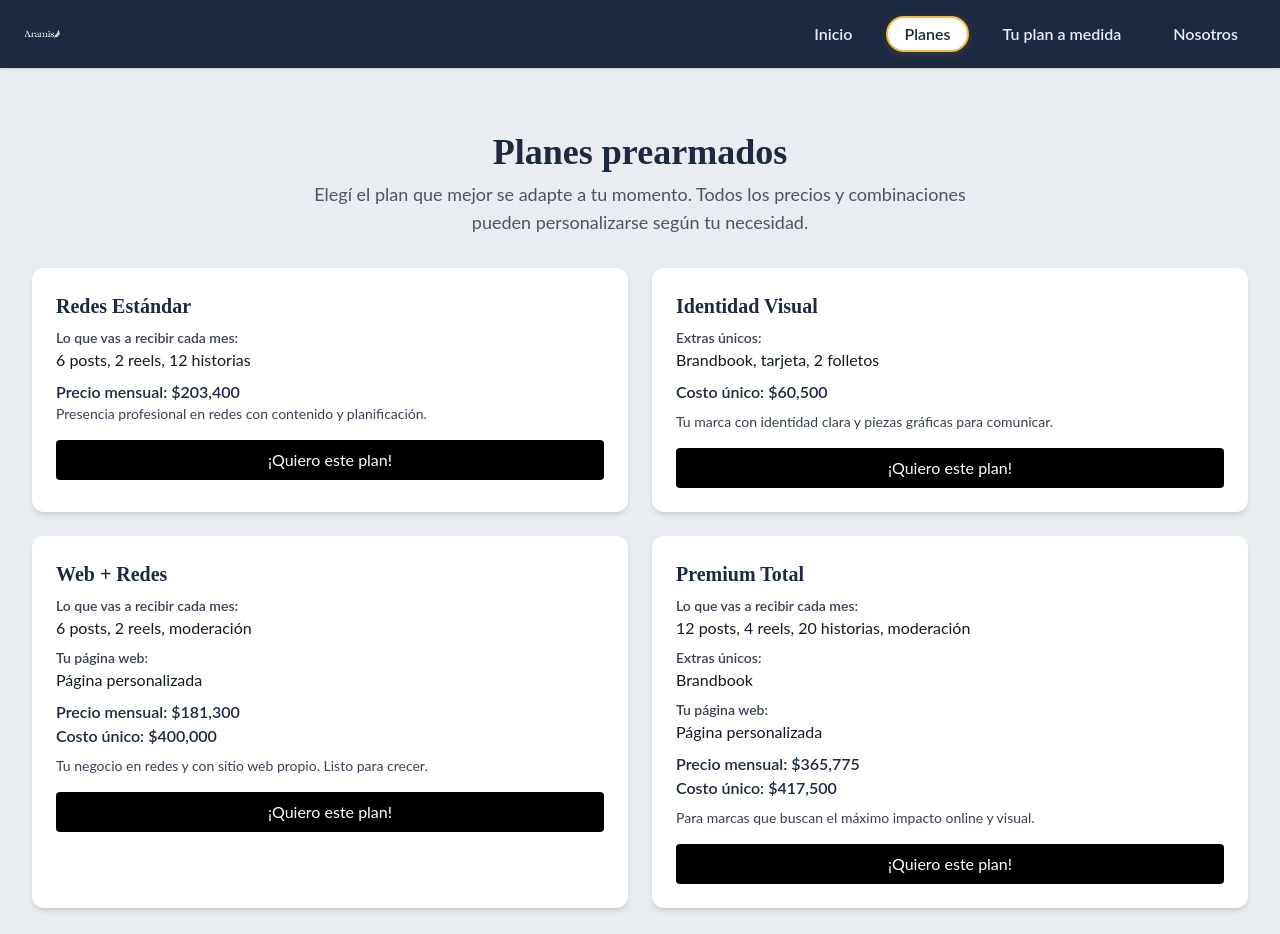
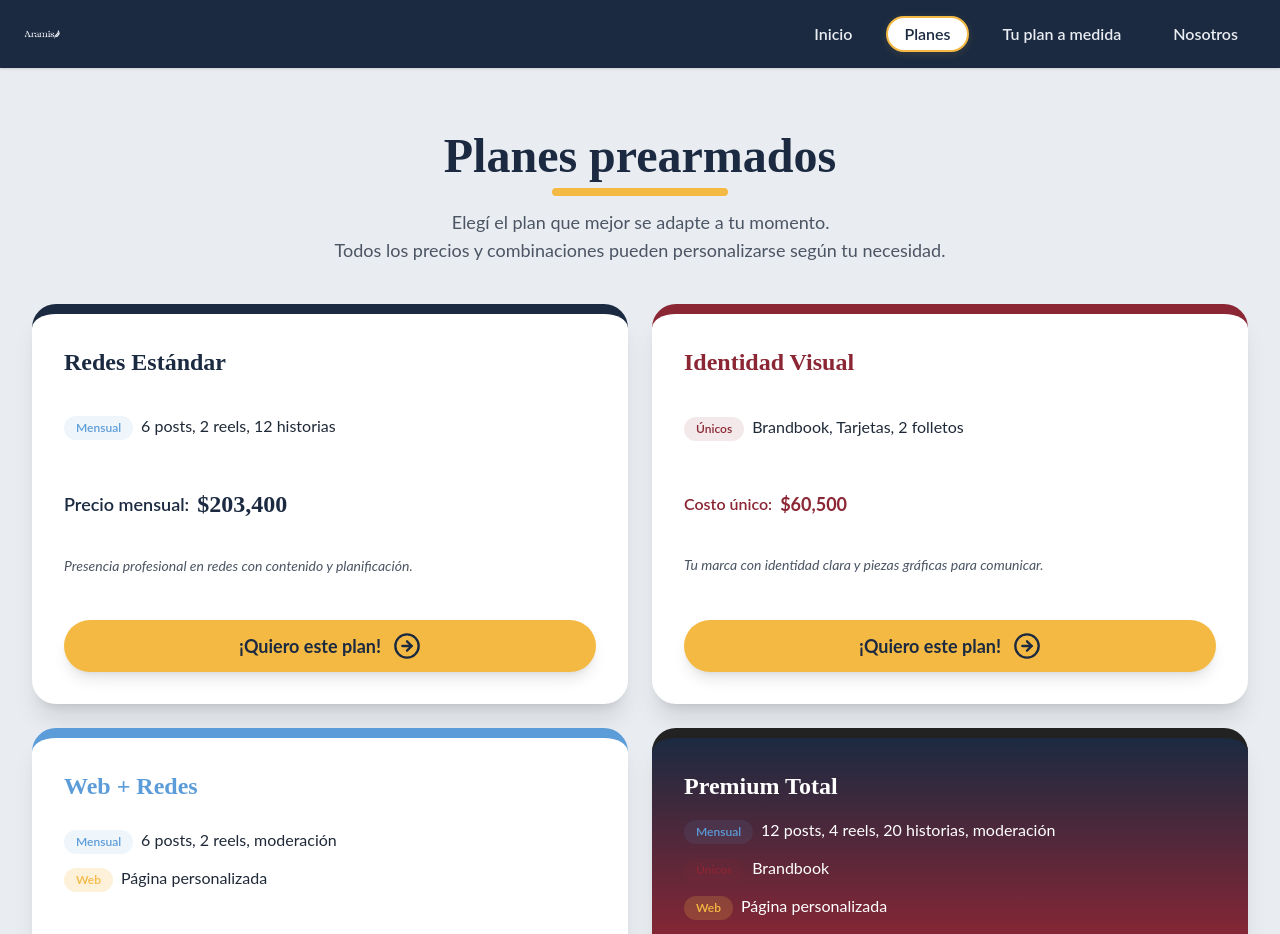
Before and after one commit to Maiguelon/Aramis-Web, a Next.js app: page /planes in a window 1280 px wide. Shown: the top 934 px of the page. Built offline with nearby package versions, Linux system fonts and the light colour scheme.

Commit message:
first version of style on index, plan_personalizado and planes. added getPlanColor on utils

```diff
--- a/components/PlanCard.jsx
+++ b/components/PlanCard.jsx
@@ -1,6 +1,24 @@
 import React, { useState, useEffect } from 'react';
+import { ArrowRightCircle } from 'lucide-react';
 
-export default function PlanCard({ titulo = "Tu Plan", precioMensual, costoUnicos, phrases, selections }) {
+const colorStyles = {
+  mensual: "border-primary text-primary",
+  unicos: "border-secondary text-secondary",
+  web: "border-accent-yellow text-accent-yellow",
+  mensual_web: "border-accent-blue text-accent-blue",
+  unicos_web: "border-accent-orange text-accent-orange",
+  combo_total: "border-black text-black bg-gradient-to-b from-primary via-secondary to-accent-yellow", // premium
+  primary: "border-primary text-primary",
+};
+
+export default function PlanCard({
+  titulo = "Tu Plan",
+  precioMensual,
+  costoUnicos,
+  phrases,
+  selections,
+  color = "primary"
+}) {
   const [mostrarFormulario, setMostrarFormulario] = useState(false);
   const [enviado, setEnviado] = useState(false);
   const [enviadoBanda, setEnviadoBanda] = useState(false);
@@ -15,32 +33,25 @@ export default function PlanCard({ titulo = "Tu Plan", precioMensual, costoUnico
     setEnviadoBanda(false);
   }, [selections]);
 
-
   const handleSubmit = async (e) => {
     e.preventDefault();
-
     const payload = {
       nombre: formData.nombre,
       contacto: formData.contacto,
       redes: formData.redes,
       plan: JSON.stringify({ selections, precioMensual, costoUnicos, frases: phrases })
     };
-
     try {
       const response = await fetch('https://formspree.io/f/movwqvag', {
         method: 'POST',
-        headers: {
-          'Content-Type': 'application/json'
-        },
+        headers: { 'Content-Type': 'application/json' },
         body: JSON.stringify(payload)
       });
-
       if (response.ok) {
         setEnviado(true);
         setEnviadoBanda(true);
         setMostrarFormulario(false);
         setFormData({ nombre: '', contacto: '', redes: '' });
-        // Oculta el mensaje grande a los 4 segundos, pero deja la banda
         setTimeout(() => setEnviado(false), 4000);
       }
     } catch (err) {
@@ -59,125 +70,156 @@ export default function PlanCard({ titulo = "Tu Plan", precioMensual, costoUnico
     (val) => val !== 0 && val !== false
   );
 
-  if (!hayContenido) {
-    return (
-      <div className="bg-white p-6 rounded-xl shadow-md">
-        <h2 className="text-xl font-bold mb-2">{titulo}</h2>
-        <p className="text-gray-600">Aguardamos tus selecciones para armar tu plan personalizado.</p>
-      </div>
-    );
-  }
-
-  // Clasificar ítems según tipo
-
-  // Mensuales
+  // Resúmenes
   const resumenMensual = [];
   if (selections.posts > 0) resumenMensual.push(`${selections.posts} post${selections.posts > 1 ? 's' : ''}`);
   if (selections.reels > 0) resumenMensual.push(`${selections.reels} reel${selections.reels > 1 ? 's' : ''}`);
   if (selections.historias > 0) resumenMensual.push(`${selections.historias} historia${selections.historias > 1 ? 's' : ''}`);
   if (selections.moderacion) resumenMensual.push("moderación");
 
-  // Únicos
   const resumenUnicos = [];
   if (selections.brandbook) resumenUnicos.push("Brandbook");
-  if (selections.tarjetas) resumenUnicos.push("tarjeta");
+  if (selections.tarjetas) resumenUnicos.push("Tarjetas");
   if (selections.folletos > 0) resumenUnicos.push(`${selections.folletos} folleto${selections.folletos > 1 ? 's' : ''}`);
 
-  // Web
   const resumenWeb = [];
   if (selections.tiendanube) resumenWeb.push("Tiendanube");
   if (selections.pagina) resumenWeb.push("Página personalizada");
 
-  // Return
+  // Clases de color
+  const colorClass = colorStyles[color] || colorStyles.primary;
+
+  // Estilos para el caso negro premium (combo_total)
+  const premium = color === "combo_total";
+
+  if (!hayContenido) {
     return (
-    <div className="bg-white p-6 rounded-xl shadow-md">
-      <h2 className="text-xl font-bold mb-2">{titulo}</h2>
-      {/* Bloques claros de resumen */}
+      <div className="bg-white p-8 rounded-3xl shadow-lg border-t-4 border-gray-200 min-h-[300px] flex flex-col justify-center items-center">
+        <h2 className="text-2xl font-bold mb-2 text-primary font-serif">Tu Plan</h2>
+        <p className="text-gray-500">Aguardamos tus selecciones para armar tu plan personalizado.</p>
+      </div>
+    );
+  }
+
+  return (
+    <div
+      className={`
+        ${premium ? "bg-black text-white" : "bg-white"}
+        p-8 rounded-3xl shadow-xl border-t-8
+        ${colorClass}
+        min-h-[400px] flex flex-col justify-between
+        hover:shadow-2xl transition-shadow duration-300
+      `}
+      style={{ borderTopWidth: '10px' }}
+    >
+      {/* Título */}
+      <h2 className={`text-2xl font-bold mb-4 font-serif ${premium ? "text-white" : colorClass}`}>{titulo}</h2>
+
+      {/* Resúmenes con badges */}
+      <div className="mb-2 flex flex-col gap-2">
         {resumenMensual.length > 0 && (
-        <div className="mb-2">
-          <div className="text-sm font-semibold text-gray-700">Lo que vas a recibir cada mes:</div>
-          <div className="text-base text-gray-900">{resumenMensual.join(', ')}</div>
+          <div>
+            <span className={`inline-block bg-accent-blue/10 text-accent-blue text-xs px-3 py-1 rounded-full font-semibold mb-1 mr-2`}>Mensual</span>
+            <span className={`text-base ${premium ? "text-white" : "text-gray-800"}`}>{resumenMensual.join(', ')}</span>
           </div>
         )}
         {resumenUnicos.length > 0 && (
-        <div className="mb-2">
-          <div className="text-sm font-semibold text-gray-700">Extras únicos:</div>
-          <div className="text-base text-gray-900">{resumenUnicos.join(', ')}</div>
+          <div>
+            <span className={`inline-block bg-secondary/10 text-secondary text-xs px-3 py-1 rounded-full font-semibold mb-1 mr-2`}>Únicos</span>
+            <span className={`text-base ${premium ? "text-white" : "text-gray-800"}`}>{resumenUnicos.join(', ')}</span>
           </div>
         )}
         {resumenWeb.length > 0 && (
-        <div className="mb-2">
-          <div className="text-sm font-semibold text-gray-700">Tu página web:</div>
-          <div className="text-base text-gray-900">{resumenWeb.join(', ')}</div>
+          <div>
+            <span className={`inline-block bg-accent-yellow/20 text-accent-yellow text-xs px-3 py-1 rounded-full font-semibold mb-1 mr-2`}>Web</span>
+            <span className={`text-base ${premium ? "text-white" : "text-gray-800"}`}>{resumenWeb.join(', ')}</span>
           </div>
         )}
+      </div>
 
-
+      {/* Precios */}
+      <div className="my-4 flex flex-col gap-1">
         {precioMensual > 0 && (
-        <p className="font-semibold">Precio mensual: ${precioMensual.toLocaleString()}</p>
+          <div className={`text-lg font-semibold flex items-center gap-2 ${premium ? "text-accent-yellow" : "text-primary"}`}>
+            <span>Precio mensual:</span>
+            <span className="text-2xl font-bold font-serif">${precioMensual.toLocaleString()}</span>
+          </div>
         )}
         {costoUnicos > 0 && (
-        <p className="font-semibold mb-2">Costo único: ${costoUnicos.toLocaleString()}</p>
+          <div className={`text-base font-semibold flex items-center gap-2 ${premium ? "text-accent-orange" : "text-secondary"}`}>
+            <span>Costo único:</span>
+            <span className="text-lg font-bold">${costoUnicos.toLocaleString()}</span>
+          </div>
         )}
+      </div>
 
+      {/* Frases motivadoras */}
+      <div className="mb-2">
+        {phrases.map((frase, idx) => (
+          <p key={idx} className={`text-sm italic ${premium ? "text-gray-200" : "text-gray-600"}`}>{frase}</p>
+        ))}
+      </div>
 
-      {phrases.map((frase, idx) => (
-        <p key={idx} className="text-sm text-gray-700">{frase}</p>
-      ))}
-
+      {/* Botón principal */}
       <button
         onClick={() => setMostrarFormulario(!mostrarFormulario)}
-        className="bg-black hover:bg-gray-800 text-white w-full py-2 rounded mt-4"
+        className={`
+          mt-4 ${premium ? "bg-accent-yellow text-black" : "bg-accent-yellow text-primary"}
+          font-bold px-6 py-3 rounded-full w-full flex items-center justify-center gap-2 shadow-lg
+          hover:bg-accent-blue hover:text-white transition-all duration-300 text-lg group
+        `}
       >
         ¡Quiero este plan!
+        <ArrowRightCircle className="ml-1 group-hover:translate-x-1 transition-transform duration-300" size={28} />
       </button>
 
+      {/* Formulario emergente */}
       {mostrarFormulario && (
-        <form onSubmit={handleSubmit} className="space-y-4 mt-4">
+        <form onSubmit={handleSubmit} className="space-y-4 mt-4 animate-fade-in">
           <input
             type="text"
             name="nombre"
             required
             placeholder="Nombre"
-            className="w-full p-2 rounded text-black"
+            className={`w-full p-2 rounded border ${premium ? "text-black border-accent-yellow" : "text-primary border-primary"}`}
+            value={formData.nombre}
+            onChange={handleChange}
           />
           <input
             type="text"
             name="contacto"
             required
             placeholder="Mail o WhatsApp"
-            className="w-full p-2 rounded text-black"
+            className={`w-full p-2 rounded border ${premium ? "text-black border-accent-yellow" : "text-primary border-primary"}`}
+            value={formData.contacto}
+            onChange={handleChange}
           />
           <input
             type="text"
             name="redes"
             placeholder="Redes sociales (si ya tenés)"
-            className="w-full p-2 rounded text-black"
+            className={`w-full p-2 rounded border ${premium ? "text-black border-accent-yellow" : "text-primary border-primary"}`}
+            value={formData.redes}
+            onChange={handleChange}
           />
-
           <button
             type="submit"
-            className="bg-green-600 hover:bg-green-700 text-white px-4 py-2 rounded-md w-full"
+            className="bg-green-600 hover:bg-green-700 text-white px-4 py-2 rounded-md w-full font-semibold"
           >
             Enviar plan
           </button>
         </form>
       )}
-      {
-        enviado && (
-          <div className="mt-4 bg-green-500 text-white p-2 rounded-md text-center text-base font-semibold transition-all">
+      {enviado && (
+        <div className="mt-4 bg-green-500 text-bg-light p-2 rounded-md text-center text-base font-semibold transition-all">
           ¡Gracias por enviar tu plan! Te vamos a contactar pronto.
         </div>
-        )
-      }
-
-      {
-        enviadoBanda && !enviado && (
+      )}
+      {enviadoBanda && !enviado && (
         <div className="w-full border-b-4 border-green-500 text-green-700 text-xs text-center pb-1">
           Plan enviado correctamente
         </div>
-        )
-      }
+      )}
     </div>
   );
 }
--- a/components/PlanCardWrapper.jsx
+++ b/components/PlanCardWrapper.jsx
@@ -9,6 +9,7 @@ import {
   calcularCostoUnicos
 } from '../utils/PlanFunctions';
 import { generarDescripcionPlan } from '../utils/PhrasesMaker';
+import { getPlanColor } from '../utils/getPlanColor';
 
 export default function PlanCardWrapper({ selections }) {
   const {
@@ -49,12 +50,15 @@ export default function PlanCardWrapper({ selections }) {
     ? generarDescripcionPlan({ nucleo, unicos, pagina, tiendanube, brandbook, tarjetas, folletos })
     : [];
 
+  const color = getPlanColor(selections);
+
   return (
     <PlanCard
       precioMensual={tieneElementosSeleccionados() ? mensualConDescuento : 0}
       costoUnicos={tieneElementosSeleccionados() ? costoUnicos : 0}
       phrases={frases}
       selections={selections}
+      color={color}
     />
   );
 }
--- a/components/PriceSelector.jsx
+++ b/components/PriceSelector.jsx
@@ -1,3 +1,4 @@
+// components/PriceSelector.jsx
 import React, { useState, useEffect } from 'react';
 
 export default function PriceSelectorForm({ onChange }) {
@@ -13,7 +14,14 @@ export default function PriceSelectorForm({ onChange }) {
     pagina: false,
   });
 
-  // Asegura que los valores estén siempre dentro de los límites
+  // Cambia estilos de inputs y agrega microanimaciones/focus
+  const baseInput =
+    "border rounded-xl px-3 py-2 w-20 text-right shadow focus:ring-2 focus:ring-accent-yellow focus:border-accent-yellow transition-all";
+  const baseLabel =
+    "font-semibold text-primary hover:text-accent-blue transition-all duration-200 cursor-pointer";
+  const baseSection =
+    "bg-bg-light/60 p-4 rounded-2xl mb-4 shadow-inner border border-accent-yellow/10";
+
   const handleChange = (field, value) => {
     setForm(prev => ({
       ...prev,
@@ -21,7 +29,6 @@ export default function PriceSelectorForm({ onChange }) {
     }));
   };
 
-  // Para que solo puedas elegir una opción de página web a la vez
   const toggleSingleOption = (field) => {
     setForm(prev => ({
       ...prev,
@@ -36,15 +43,12 @@ export default function PriceSelectorForm({ onChange }) {
   }, [form, onChange]);
 
   return (
-    <div className="p-6 space-y-6 bg-white rounded-xl shadow-md max-w-2xl mx-auto">
-      <h2 className="text-xl font-bold text-center">Armá tu plan</h2>
-
+    <form className="space-y-6">
       {/* Elementos mensuales */}
-      <section>
-        <h3 className="text-lg font-semibold mb-2">Elementos mensuales</h3>
-
+      <section className={baseSection}>
+        <h3 className="text-lg font-serif font-bold mb-3 text-secondary">Elementos mensuales</h3>
         <div className="flex justify-between items-center mb-2">
-          <label>Posts</label>
+          <label className={baseLabel}>Posts</label>
           <input
             type="number"
             min={0}
@@ -52,11 +56,11 @@ export default function PriceSelectorForm({ onChange }) {
             step={2}
             value={form.posts}
             onChange={(e) => handleChange('posts', Math.max(0, Math.min(12, parseInt(e.target.value) || 0)))}
-            className="border rounded px-2 py-1 w-20 text-right"
+            className={baseInput}
           />
         </div>
         <div className="flex justify-between items-center mb-2">
-          <label>Reels</label>
+          <label className={baseLabel}>Reels</label>
           <input
             type="number"
             min={0}
@@ -64,11 +68,11 @@ export default function PriceSelectorForm({ onChange }) {
             step={1}
             value={form.reels}
             onChange={(e) => handleChange('reels', Math.max(0, Math.min(6, parseInt(e.target.value) || 0)))}
-            className="border rounded px-2 py-1 w-20 text-right"
+            className={baseInput}
           />
         </div>
         <div className="flex justify-between items-center mb-2">
-          <label>Historias</label>
+          <label className={baseLabel}>Historias</label>
           <input
             type="number"
             min={0}
@@ -76,40 +80,43 @@ export default function PriceSelectorForm({ onChange }) {
             step={4}
             value={form.historias}
             onChange={(e) => handleChange('historias', Math.max(0, Math.min(20, parseInt(e.target.value) || 0)))}
-            className="border rounded px-2 py-1 w-20 text-right"
+            className={baseInput}
           />
         </div>
         <div className="flex justify-between items-center mb-2">
-          <label>Moderación</label>
+          <label className={baseLabel}>Moderación</label>
           <input
             type="checkbox"
             checked={form.moderacion}
             onChange={() => handleChange('moderacion', !form.moderacion)}
+            className="accent-accent-yellow w-5 h-5"
           />
         </div>
       </section>
 
       {/* Elementos únicos */}
-      <section>
-        <h3 className="text-lg font-semibold mb-2">Elementos de una vez</h3>
+      <section className={baseSection}>
+        <h3 className="text-lg font-serif font-bold mb-3 text-secondary">Elementos de una vez</h3>
         <div className="flex justify-between items-center mb-2">
-          <label>Brandbook</label>
+          <label className={baseLabel}>Brandbook</label>
           <input
             type="checkbox"
             checked={form.brandbook}
             onChange={() => handleChange('brandbook', !form.brandbook)}
+            className="accent-accent-blue w-5 h-5"
           />
         </div>
         <div className="flex justify-between items-center mb-2">
-          <label>Tarjetas</label>
+          <label className={baseLabel}>Tarjetas</label>
           <input
             type="checkbox"
             checked={form.tarjetas}
             onChange={() => handleChange('tarjetas', !form.tarjetas)}
+            className="accent-secondary w-5 h-5"
           />
         </div>
         <div className="flex justify-between items-center mb-2">
-          <label>Folletos</label>
+          <label className={baseLabel}>Folletos</label>
           <input
             type="number"
             min={0}
@@ -117,31 +124,33 @@ export default function PriceSelectorForm({ onChange }) {
             step={1}
             value={form.folletos}
             onChange={(e) => handleChange('folletos', Math.max(0, Math.min(2, parseInt(e.target.value) || 0)))}
-            className="border rounded px-2 py-1 w-20 text-right"
+            className={baseInput}
           />
         </div>
       </section>
 
       {/* Página web */}
-      <section>
-        <h3 className="text-lg font-semibold mb-2">Tu página web</h3>
+      <section className={baseSection}>
+        <h3 className="text-lg font-serif font-bold mb-3 text-accent-blue">Tu página web</h3>
         <div className="flex justify-between items-center mb-2">
-          <label>Tiendanube</label>
+          <label className={baseLabel}>Tiendanube</label>
           <input
             type="checkbox"
             checked={form.tiendanube}
             onChange={() => toggleSingleOption('tiendanube')}
+            className="accent-accent-yellow w-5 h-5"
           />
         </div>
         <div className="flex justify-between items-center mb-2">
-          <label>Página personalizada</label>
+          <label className={baseLabel}>Página personalizada</label>
           <input
             type="checkbox"
             checked={form.pagina}
             onChange={() => toggleSingleOption('pagina')}
+            className="accent-accent-yellow w-5 h-5"
           />
         </div>
       </section>
-    </div>
+    </form>
   );
 }
--- a/pages/index.jsx
+++ b/pages/index.jsx
@@ -42,7 +42,7 @@ export default function Home() {
         <h1 className="text-4xl md:text-5xl font-bold mb-4 font-serif">Aramis</h1>
         <p className="text-xl md:text-2xl mb-8 font-sans">Marketing Digital que impulsa tu negocio</p>
         <Link href="/plan_personalizado">
-          <button className="bg-white text-primary font-semibold px-6 py-2 rounded-full hover:bg-bg-light transition">
+          <button className="bg-white text-primary font-semibold px-6 py-2 rounded-full shadow-lg border-2 border-accent-yellow hover:bg-accent-yellow hover:text-primary transition-all">
             Armá tu plan personalizado
           </button>
         </Link>
--- a/pages/planes.jsx
+++ b/pages/planes.jsx
@@ -1,6 +1,6 @@
-// pages/planes.jsx
 import PlanCard from '../components/PlanCard';
 import Link from 'next/link';
+import { getPlanColor } from '../utils/getPlanColor';
 import {
   calcularNucleo,
   calcularUnicos,
@@ -10,6 +10,7 @@ import {
   calcularCostoUnicos
 } from '../utils/PlanFunctions';
 
+
 function getPlanData(selections) {
   const nucleo = calcularNucleo(selections);
   const unicos = calcularUnicos(selections);
@@ -17,6 +18,7 @@ function getPlanData(selections) {
   const mensual = calcularMensual(nucleo);
   const mensualConDescuento = aplicarDescuentoMensual(mensual, selections);
   const costoUnicos = calcularCostoUnicos(nucleo, mensualConDescuento, unicos, unicosPaginas) + unicosPaginas;
+
   return { precioMensual: mensualConDescuento, costoUnicos };
 }
 
@@ -50,14 +52,25 @@ const planesPrearmados = [
 export default function Planes() {
   return (
     <div className="max-w-7xl mx-auto px-4 py-10">
-      <h1 className="text-2xl md:text-4xl font-bold mb-2 text-center">Planes prearmados</h1>
-      <p className="text-lg text-gray-600 mb-8 text-center max-w-2xl mx-auto">
-        Elegí el plan que mejor se adapte a tu momento. Todos los precios y combinaciones pueden personalizarse según tu necesidad.
-      </p>
+      {/* Header e Intro mejorados */}
+      <div className="text-center mb-10 relative">
+        <h1 className="text-3xl md:text-5xl font-serif font-bold text-primary relative inline-block">
+          <span className="relative z-10">Planes prearmados</span>
+          {/* Barra de acento debajo del título */}
+          <span className="block h-2 w-32 md:w-44 bg-accent-yellow rounded-full absolute left-1/2 -translate-x-1/2 mt-2 -z-10"></span>
+        </h1>
+        <p className="text-lg text-gray-600 mt-7 max-w-2xl mx-auto flex items-center gap-2 justify-center">
+          Elegí el plan que mejor se adapte a tu momento.<br className="hidden md:block" />
+          Todos los precios y combinaciones pueden personalizarse según tu necesidad.
+        </p>
+      </div>
+
+      {/* Cards */}
       <div className="grid md:grid-cols-2 gap-6">
         {planesPrearmados.map((plan, idx) => {
           const { precioMensual, costoUnicos } = getPlanData(plan.selections);
           const phrases = [plan.descripcion, ...plan.extras];
+          const color = getPlanColor(plan.selections);
           return (
             <PlanCard
               key={idx}
@@ -65,19 +78,23 @@ export default function Planes() {
               precioMensual={precioMensual}
               costoUnicos={costoUnicos}
               phrases={phrases}
+              color={color}
               selections={plan.selections}
             />
           );
         })}
       </div>
-      {/* Botón final */}
-      <div className="mt-10 flex justify-center">
-        <div className="bg-white p-6 rounded-xl shadow-md max-w-md text-center">
-          <h3 className="text-lg font-semibold mb-2">¿Querés un plan a tu medida?</h3>
-          <p className="mb-4">Combiná servicios, precios y todo lo que necesitás. Armá el tuyo en segundos.</p>
+
+      {/* Bloque CTA final */}
+      <div className="mt-14 flex justify-center">
+        <div className="bg-white p-8 rounded-3xl shadow-xl max-w-md text-center border-t-4 border-accent-yellow">
+          <h3 className="text-xl font-semibold mb-2 text-primary font-serif">¿Querés un plan a tu medida?</h3>
+          <p className="mb-6 text-gray-600">Combiná servicios, precios y todo lo que necesitás. Armá el tuyo en segundos.</p>
           <Link href="/plan_personalizado">
-            <button className="bg-blue-600 hover:bg-blue-700 text-white px-6 py-2 rounded-md font-bold">
+            <button className="bg-accent-blue hover:bg-accent-yellow text-white hover:text-primary px-8 py-3 rounded-full font-bold text-lg shadow-lg border-2 border-accent-yellow transition-all duration-300 flex items-center gap-2 justify-center group">
               Armá tu plan personalizado
+              {/* Flecha SVG, animada */}
+              <svg xmlns="http://www.w3.org/2000/svg" className="w-7 h-7 ml-1 group-hover:translate-x-1 transition-transform duration-300" fill="none" viewBox="0 0 24 24" stroke="currentColor"><path strokeLinecap="round" strokeLinejoin="round" strokeWidth="2" d="M17 8l4 4m0 0l-4 4m4-4H3" /></svg>
             </button>
           </Link>
         </div>
--- a/tailwind.config.js
+++ b/tailwind.config.js
@@ -13,6 +13,8 @@ module.exports = {
         "accent-yellow": "#f4b943", // Amarillo acento
         "accent-blue": "#5c9cd9",   // Azul claro
         "bg-light": "#e9ecf1",      // Casi blanco (fondo)
+        "accent-orange": "#ffa859",  // Naranja nuevo
+        black: "#222",               // Negro (más suave que el #000)
       },
       fontFamily: {
         serif: ['DM Serif Display', 'serif'],
--- /dev/null
+++ b/utils/getPlanColor.js
@@ -0,0 +1,22 @@
+export function getPlanColor(selections) {
+  const {
+    posts = 0, reels = 0, historias = 0, moderacion = false,
+    brandbook = false, tarjetas = false, folletos = 0,
+    pagina = false, tiendanube = false
+  } = selections;
+
+  const tieneMensuales = posts > 0 || reels > 0 || historias > 0 || moderacion;
+  const tieneUnicos = brandbook || tarjetas || folletos > 0;
+  const tieneWeb = pagina || tiendanube;
+
+  // Combo total (todo activado)
+  if (tieneMensuales && tieneUnicos && tieneWeb) return 'combo_total';
+
+  if (tieneMensuales && !tieneUnicos && !tieneWeb) return 'mensual';           // solo redes
+  if (tieneUnicos && !tieneMensuales && !tieneWeb) return 'unicos';            // solo gráficos
+  if (tieneWeb && !tieneMensuales && !tieneUnicos) return 'web';               // solo web
+  if (tieneMensuales && tieneWeb && !tieneUnicos) return 'mensual_web';        // redes + web
+  if (tieneUnicos && tieneWeb && !tieneMensuales) return 'unicos_web';         // gráficos + web
+
+  return 'primary'; // fallback
+}
```
Also changed, not shown: pages/plan_personalizado.jsx (+44 -13 lines). Lines whose indentation alone changed are shown as unchanged.
